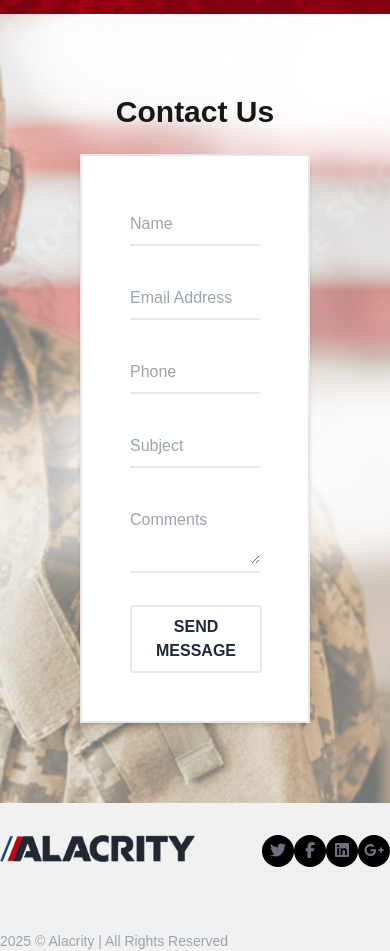
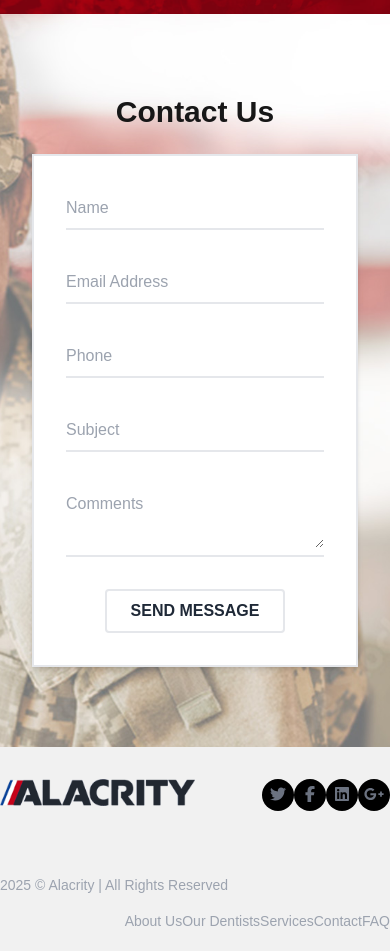
Before and after one commit to jeffboutwell/alacrity, a Next.js app: page / in a window 390 px wide. Shown: the part 6164-7115 px from the top of the page. Built offline with nearby package versions, Linux system fonts and the light colour scheme.

Commit message:
adjust form on mobile

```diff
--- a/src/app/components/contact.tsx
+++ b/src/app/components/contact.tsx
@@ -49,7 +49,7 @@ const Contact = () => {
                 <p className="error">{errors.subject.message}</p>
               )}
             </fieldset>
-            <fieldset className="md:col-span-full">
+            <fieldset className="col-span-6 md:col-span-full">
               <label>Comments </label>
               <textarea {...register("comment")} placeholder="Comments" />
               {errors.comment && (
--- a/src/app/globals.css
+++ b/src/app/globals.css
@@ -107,7 +107,7 @@ h3 {
 }
 
 .ContactForm {
-  @apply mx-12 border-2 bg-white p-12 shadow-md;
+  @apply mx-0 md:mx-12 border-2 bg-white p-8 md:p-12 shadow-md;
 }
 .ContactForm--inner {
   @apply grid md:grid-cols-12 gap-8 mb-8;
```
